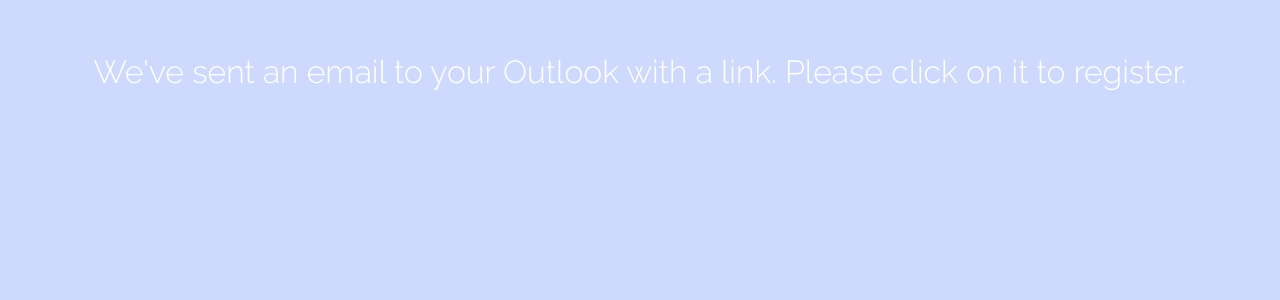
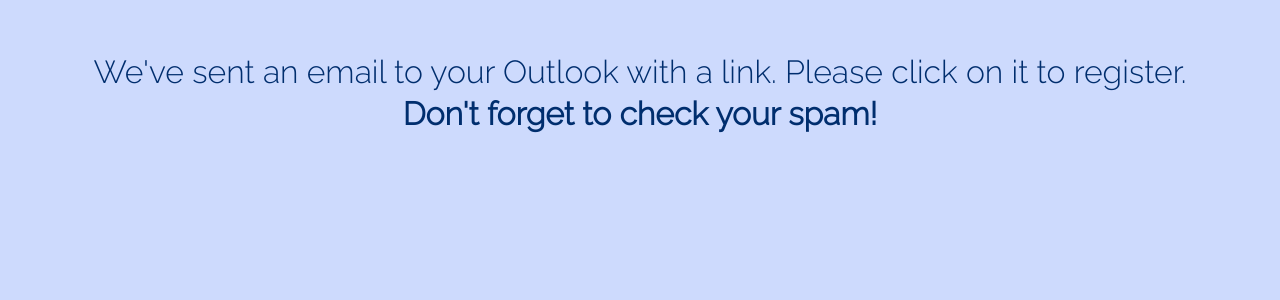
Before and after one commit to MontyPython28/book-trade, a React (Create React App) app in the folder client/: page /wait in a window 1280 px wide. Shown: the top 300 px of the page. Built offline with nearby package versions, Linux system fonts and the light colour scheme; no server answers; a web font is replaced by a local one.

Commit message:
Changed text from white to blue

```diff
--- a/client/src/components/SirWait.js
+++ b/client/src/components/SirWait.js
@@ -5,8 +5,8 @@
       <div>
         <div className="columns is-vcentered">
           <div className="column has-text-centered">
-          <h1 className="subtitle is-3 has-text-white">We've sent an email to your Outlook with a link. Please click on it to register.</h1>
-          {/* <h1 className="title is-3 has-text-white">Don't forget to check your spam!</h1> */}
+          <h1 className="subtitle is-3 has-text-link">We've sent an email to your Outlook with a link. Please click on it to register.</h1>
+         <h1 className="title is-3 has-text-link">Don't forget to check your spam!</h1>
           </div>
         </div>
       </div>
```
